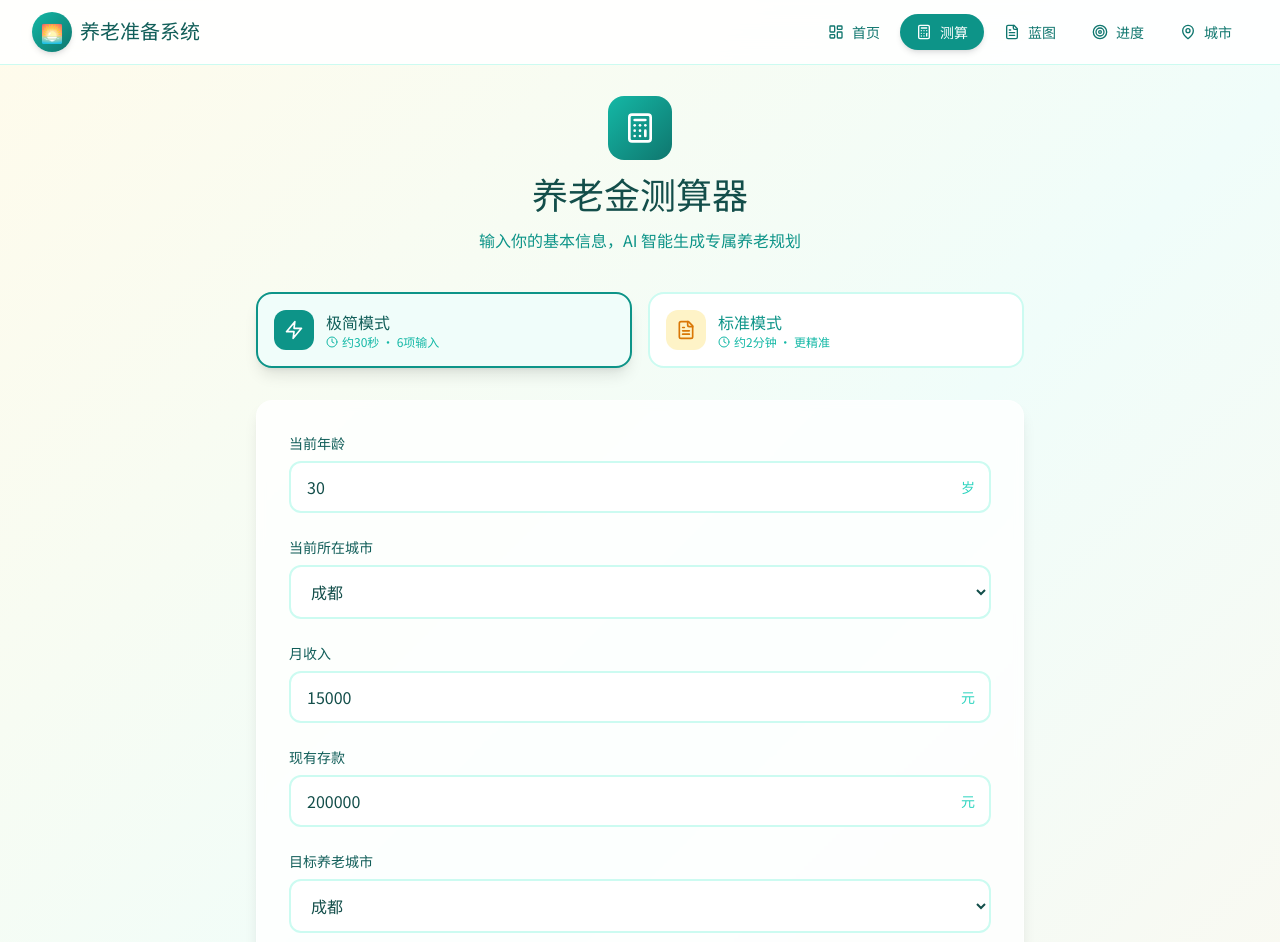
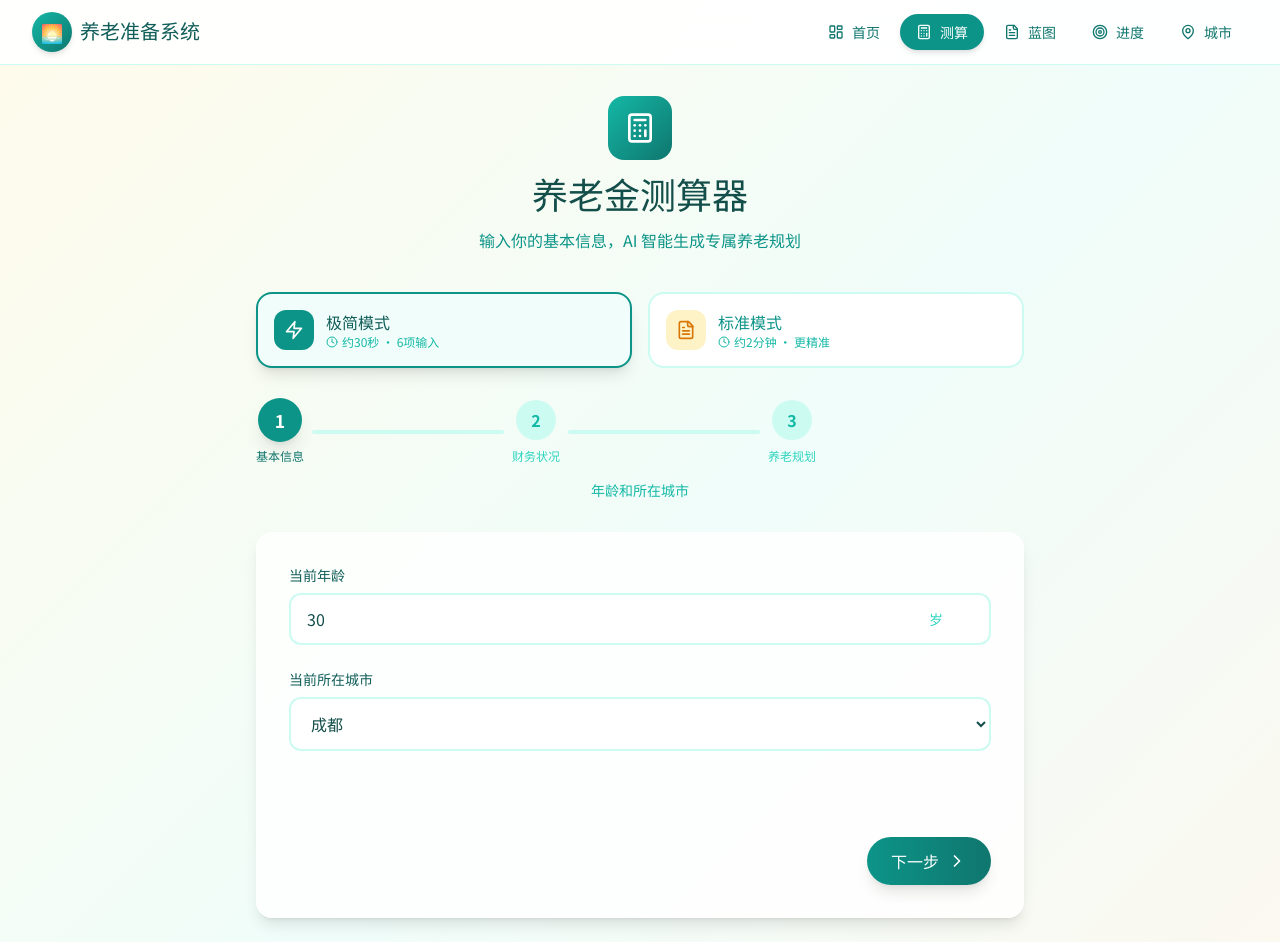
Before and after one commit to edward-718/retirement-planning, a React (Vite) app: page /calculator in a window 1280 px wide. Shown: the top 942 px of the page. Built offline with nearby package versions, Linux system fonts and the light colour scheme.

Commit message:
Upload src/pages/Calculator/index.tsx

```diff
--- a/src/pages/Calculator/index.tsx
+++ b/src/pages/Calculator/index.tsx
@@ -2,52 +2,153 @@ import { useStore } from '@/store/useStore';
 import { useNavigate } from 'react-router-dom';
 import { CITY_LIST } from '@/data/cities';
 import { LIFESTYLE_LABELS } from '@/data/constants';
-import { formatMoney, formatMoneyShort } from '@/utils/format';
-import { Calculator, Clock, Sparkles, ChevronRight, Zap, FileText } from 'lucide-react';
+import { formatMoneyShort } from '@/utils/format';
+import { Calculator, Clock, Sparkles, ChevronRight, ChevronLeft, Zap, FileText, Check, AlertCircle } from 'lucide-react';
 import { useState, useEffect } from 'react';
 import type { CalculatorMode, UserProfile } from '@/types';
 
 export default function CalculatorPage() {
   const navigate = useNavigate();
-  const { profile, calculatorMode, setProfile, setCalculatorMode, calculate, calculationResult } = useStore();
+  const { profile, calculatorMode, setProfile, setCalculatorMode, calculate } = useStore();
   const [localProfile, setLocalProfile] = useState<UserProfile>(profile);
+  const [currentStep, setCurrentStep] = useState(1);
+  const [isCalculating, setIsCalculating] = useState(false);
+  const [errors, setErrors] = useState<Record<string, string>>({});
+  const [touched, setTouched] = useState<Record<string, boolean>>({});
 
   useEffect(() => {
     setLocalProfile(profile);
   }, [profile]);
 
+  const validateField = (key: keyof UserProfile, value: any): string | null => {
+    switch (key) {
+      case 'age':
+        if (!value || value < 18 || value > 80) return '年龄需在 18-80 岁之间';
+        if (localProfile.expectedRetirementAge && value >= localProfile.expectedRetirementAge) return '年龄应小于退休年龄';
+        break;
+      case 'expectedRetirementAge':
+        if (!value || value < 50 || value > 70) return '退休年龄需在 50-70 岁之间';
+        if (localProfile.age && value <= localProfile.age) return '退休年龄应大于当前年龄';
+        break;
+      case 'monthlyIncome':
+        if (!value || value < 1000) return '月收入需大于 1000 元';
+        if (value > 1000000) return '月收入不能超过 100 万元';
+        break;
+      case 'currentSavings':
+        if (value < 0) return '存款不能为负数';
+        break;
+      case 'socialInsuranceYears':
+        if (localProfile.age && value > localProfile.age - 22) return '社保年限不能超过实际工作年限';
+        break;
+      case 'socialInsuranceBase':
+        if (value && (value < 3000 || value > 50000)) return '社保基数需在 3000-50000 元之间';
+        break;
+    }
+    return null;
+  };
+
   const handleChange = (key: keyof UserProfile, value: any) => {
     setLocalProfile(prev => ({ ...prev, [key]: value }));
+    if (touched[key]) {
+      const error = validateField(key, value);
+      setErrors(prev => ({ ...prev, [key]: error || '' }));
+    }
+  };
+
+  const handleBlur = (key: keyof UserProfile) => {
+    setTouched(prev => ({ ...prev, [key]: true }));
+    const error = validateField(key, localProfile[key]);
+    setErrors(prev => ({ ...prev, [key]: error || '' }));
+  };
+
+  const validateStep = (): boolean => {
+    const stepFields = currentFields.map(f => f.key as keyof UserProfile);
+    const newErrors: Record<string, string> = {};
+    let isValid = true;
+
+    stepFields.forEach(key => {
+      const error = validateField(key, localProfile[key]);
+      if (error) {
+        newErrors[key] = error;
+        isValid = false;
+      }
+    });
+
+    setErrors(newErrors);
+    setTouched(stepFields.reduce((acc, key) => ({ ...acc, [key]: true }), {}));
+    return isValid;
+  };
+
+  const handleNext = () => {
+    if (validateStep()) {
+      if (currentStep < totalSteps) setCurrentStep(currentStep + 1);
+    }
+  };
+
+  const handlePrev = () => {
+    if (currentStep > 1) setCurrentStep(currentStep - 1);
   };
 
   const handleSubmit = () => {
+    if (!validateStep()) return;
     setProfile(localProfile);
+    setIsCalculating(true);
     setTimeout(() => {
       calculate();
+      setIsCalculating(false);
       navigate('/blueprint');
-    }, 100);
+    }, 800);
   };
 
-  const simpleFields = [
+  const stepConfig = [
+    { step: 1, title: '基本信息', description: '年龄和所在城市' },
+    { step: 2, title: '财务状况', description: '收入和储蓄' },
+    { step: 3, title: '养老规划', description: '目标城市和退休计划' },
+  ];
+
+  const simpleSteps = [
+    [
       { key: 'age', label: '当前年龄', type: 'number', placeholder: '30', suffix: '岁' },
       { key: 'currentCity', label: '当前所在城市', type: 'select', options: CITY_LIST.map(c => ({ value: c.id, label: c.name })) },
+    ],
+    [
       { key: 'monthlyIncome', label: '月收入', type: 'number', placeholder: '15000', suffix: '元' },
       { key: 'currentSavings', label: '现有存款', type: 'number', placeholder: '200000', suffix: '元' },
+    ],
+    [
       { key: 'targetCity', label: '目标养老城市', type: 'select', options: CITY_LIST.map(c => ({ value: c.id, label: c.name })) },
       { key: 'expectedRetirementAge', label: '预期退休年龄', type: 'number', placeholder: '60', suffix: '岁' },
+    ],
   ];
 
-  const standardExtraFields = [
+  const standardSteps = [
+    [
+      { key: 'age', label: '当前年龄', type: 'number', placeholder: '30', suffix: '岁' },
+      { key: 'currentCity', label: '当前所在城市', type: 'select', options: CITY_LIST.map(c => ({ value: c.id, label: c.name })) },
+    ],
+    [
+      { key: 'monthlyIncome', label: '月收入', type: 'number', placeholder: '15000', suffix: '元' },
+      { key: 'currentSavings', label: '现有存款', type: 'number', placeholder: '200000', suffix: '元' },
+    ],
+    [
+      { key: 'targetCity', label: '目标养老城市', type: 'select', options: CITY_LIST.map(c => ({ value: c.id, label: c.name })) },
+      { key: 'expectedRetirementAge', label: '预期退休年龄', type: 'number', placeholder: '60', suffix: '岁' },
       { key: 'socialInsuranceYears', label: '社保已缴年限', type: 'number', placeholder: '8', suffix: '年' },
+    ],
+    [
       { key: 'socialInsuranceBase', label: '社保缴费基数', type: 'number', placeholder: '10000', suffix: '元/月' },
       { key: 'lifestyleLevel', label: '养老生活方式', type: 'select', options: [
         { value: 'basic', label: LIFESTYLE_LABELS.basic },
         { value: 'comfortable', label: LIFESTYLE_LABELS.comfortable },
         { value: 'luxury', label: LIFESTYLE_LABELS.luxury },
       ]},
+    ],
   ];
 
-  const allFields = calculatorMode === 'simple' ? simpleFields : [...simpleFields, ...standardExtraFields];
+  const totalSteps = calculatorMode === 'simple' ? 3 : 4;
+  const currentFields = calculatorMode === 'simple'
+    ? simpleSteps[currentStep - 1]
+    : standardSteps[currentStep - 1];
 
   return (
     <div className="py-8 max-w-3xl mx-auto">
@@ -65,7 +166,7 @@ export default function CalculatorPage() {
 
       <div className="flex gap-4 mb-8 animate-fade-in-up animate-stagger-1">
         <button
-          onClick={() => setCalculatorMode('simple')}
+          onClick={() => { setCalculatorMode('simple'); setCurrentStep(1); }}
           className={`flex-1 p-4 rounded-2xl border-2 transition-all duration-300 flex items-center gap-3 ${
             calculatorMode === 'simple'
               ? 'border-teal-600 bg-teal-50 shadow-lg'
@@ -88,7 +189,7 @@ export default function CalculatorPage() {
         </button>
 
         <button
-          onClick={() => setCalculatorMode('standard')}
+          onClick={() => { setCalculatorMode('standard'); setCurrentStep(1); }}
           className={`flex-1 p-4 rounded-2xl border-2 transition-all duration-300 flex items-center gap-3 ${
             calculatorMode === 'standard'
               ? 'border-gold-500 bg-gold-50 shadow-lg'
@@ -111,16 +212,53 @@ export default function CalculatorPage() {
         </button>
       </div>
 
-      <div className="card p-6 md:p-8 animate-fade-in-up animate-stagger-2">
-        <div className="space-y-6">
-          {allFields.map((field, index) => (
-            <div key={field.key} className="animate-fade-in-up" style={{ animationDelay: `${index * 0.05}s` }}>
+      <div className="mb-8 animate-fade-in-up animate-stagger-2">
+        <div className="flex items-center justify-between mb-4">
+          {stepConfig.slice(0, totalSteps).map((step, index) => (
+            <div key={step.step} className="flex items-center flex-1">
+              <div className="flex flex-col items-center">
+                <div className={`w-10 h-10 rounded-full flex items-center justify-center font-bold transition-all duration-300 ${
+                  currentStep > step.step
+                    ? 'bg-emerald-500 text-white'
+                    : currentStep === step.step
+                    ? 'bg-teal-600 text-white shadow-lg scale-110'
+                    : 'bg-teal-100 text-teal-500'
+                }`}>
+                  {currentStep > step.step ? <Check size={20} /> : step.step}
+                </div>
+                <p className={`text-xs mt-2 font-medium ${
+                  currentStep >= step.step ? 'text-teal-700' : 'text-teal-400'
+                }`}>
+                  {step.title}
+                </p>
+              </div>
+              {index < totalSteps - 1 && (
+                <div className={`flex-1 h-1 mx-2 rounded-full transition-all duration-300 ${
+                  currentStep > step.step ? 'bg-emerald-500' : 'bg-teal-100'
+                }`} />
+              )}
+            </div>
+          ))}
+        </div>
+        <p className="text-center text-teal-500 text-sm">
+          {stepConfig[Math.min(currentStep - 1, stepConfig.length - 1)].description}
+        </p>
+      </div>
+
+      <div className="card p-6 md:p-8 animate-fade-in-up animate-stagger-3">
+        <div className="space-y-6 min-h-[240px]">
+          {currentFields.map((field) => {
+            const error = errors[field.key];
+            const hasError = error && touched[field.key];
+            return (
+              <div key={field.key} className="animate-fade-in">
                 <label className="label-text">{field.label}</label>
                 {field.type === 'select' ? (
                   <select
                     value={localProfile[field.key as keyof UserProfile] as string}
                     onChange={(e) => handleChange(field.key as keyof UserProfile, e.target.value)}
-                  className="select-field"
+                    onBlur={() => handleBlur(field.key as keyof UserProfile)}
+                    className={`select-field ${hasError ? 'border-rose-500 focus:border-rose-500' : ''}`}
                   >
                     {field.options?.map(opt => (
                       <option key={opt.value} value={opt.value}>{opt.label}</option>
@@ -132,20 +270,69 @@ export default function CalculatorPage() {
                       type="number"
                       value={localProfile[field.key as keyof UserProfile] as number || ''}
                       onChange={(e) => handleChange(field.key as keyof UserProfile, Number(e.target.value))}
+                      onBlur={() => handleBlur(field.key as keyof UserProfile)}
                       placeholder={field.placeholder}
-                    className="input-field pr-16"
+                      className={`input-field pr-16 ${hasError ? 'border-rose-500 focus:border-rose-500' : ''}`}
                     />
-                  <span className="absolute right-4 top-1/2 -translate-y-1/2 text-teal-400 text-sm">
+                    <span className="absolute right-12 top-1/2 -translate-y-1/2 text-teal-400 text-sm">
                       {field.suffix}
                     </span>
                   </div>
                 )}
+                {hasError && (
+                  <p className="text-rose-500 text-sm mt-2 flex items-center gap-1">
+                    <AlertCircle size={14} />
+                    {error}
+                  </p>
+                )}
               </div>
-          ))}
+            );
+          })}
+        </div>
+
+        <div className="flex gap-4 mt-8">
+          {currentStep > 1 && (
+            <button
+              onClick={handlePrev}
+              className="btn-secondary flex items-center gap-2"
+            >
+              <ChevronLeft size={20} />
+              上一步
+            </button>
+          )}
+          <div className="flex-1" />
+          {currentStep < totalSteps ? (
+            <button
+              onClick={handleNext}
+              className="btn-primary flex items-center gap-2"
+            >
+              下一步
+              <ChevronRight size={20} />
+            </button>
+          ) : (
+            <button
+              onClick={handleSubmit}
+              disabled={isCalculating}
+              className={`btn-gold flex items-center gap-2 ${isCalculating ? 'opacity-75' : ''}`}
+            >
+              {isCalculating ? (
+                <>
+                  <div className="w-5 h-5 border-2 border-white border-t-transparent rounded-full animate-spin" />
+                  生成中...
+                </>
+              ) : (
+                <>
+                  生成养老蓝图
+                  <ChevronRight size={20} />
+                </>
+              )}
+            </button>
+          )}
+        </div>
       </div>
 
       {calculatorMode === 'simple' && (
-          <div className="mt-6 p-4 bg-teal-50 rounded-xl border border-teal-100">
+        <div className="mt-6 p-4 bg-teal-50 rounded-xl border border-teal-100 animate-fade-in-up">
           <p className="text-sm text-teal-700 flex items-start gap-2">
             <Sparkles size={18} className="text-gold-500 flex-shrink-0 mt-0.5" />
             <span>
@@ -156,39 +343,6 @@ export default function CalculatorPage() {
           </p>
         </div>
       )}
-
-        <button
-          onClick={handleSubmit}
-          className="w-full mt-8 btn-primary text-lg py-4 flex items-center justify-center gap-2 group"
-        >
-          <span>生成养老蓝图</span>
-          <ChevronRight size={20} className="group-hover:translate-x-1 transition-transform" />
-        </button>
-      </div>
-
-      {calculationResult && (
-        <div className="card p-6 mt-6 animate-slide-in-right">
-          <h3 className="font-serif text-xl font-bold text-teal-800 mb-4">实时预估</h3>
-          <div className="grid grid-cols-2 md:grid-cols-4 gap-4">
-            <div className="text-center p-4 bg-teal-50 rounded-xl">
-              <p className="text-teal-500 text-sm mb-1">预计缺口</p>
-              <p className="text-xl font-bold text-rose-600">{formatMoneyShort(calculationResult.totalGap)}</p>
-            </div>
-            <div className="text-center p-4 bg-gold-50 rounded-xl">
-              <p className="text-teal-500 text-sm mb-1">建议月存</p>
-              <p className="text-xl font-bold text-gold-600">{formatMoneyShort(calculationResult.suggestedMonthlySavings)}</p>
-            </div>
-            <div className="text-center p-4 bg-emerald-50 rounded-xl">
-              <p className="text-teal-500 text-sm mb-1">社保月领</p>
-              <p className="text-xl font-bold text-emerald-600">{formatMoneyShort(calculationResult.threePillars.socialSecurity.monthlyAmount)}</p>
-            </div>
-            <div className="text-center p-4 bg-sky-50 rounded-xl">
-              <p className="text-teal-500 text-sm mb-1">距退休</p>
-              <p className="text-xl font-bold text-sky-600">{calculationResult.yearsToRetirement}年</p>
-            </div>
-          </div>
-        </div>
-      )}
     </div>
   );
 }
```
Lines whose indentation alone changed are shown as unchanged.
